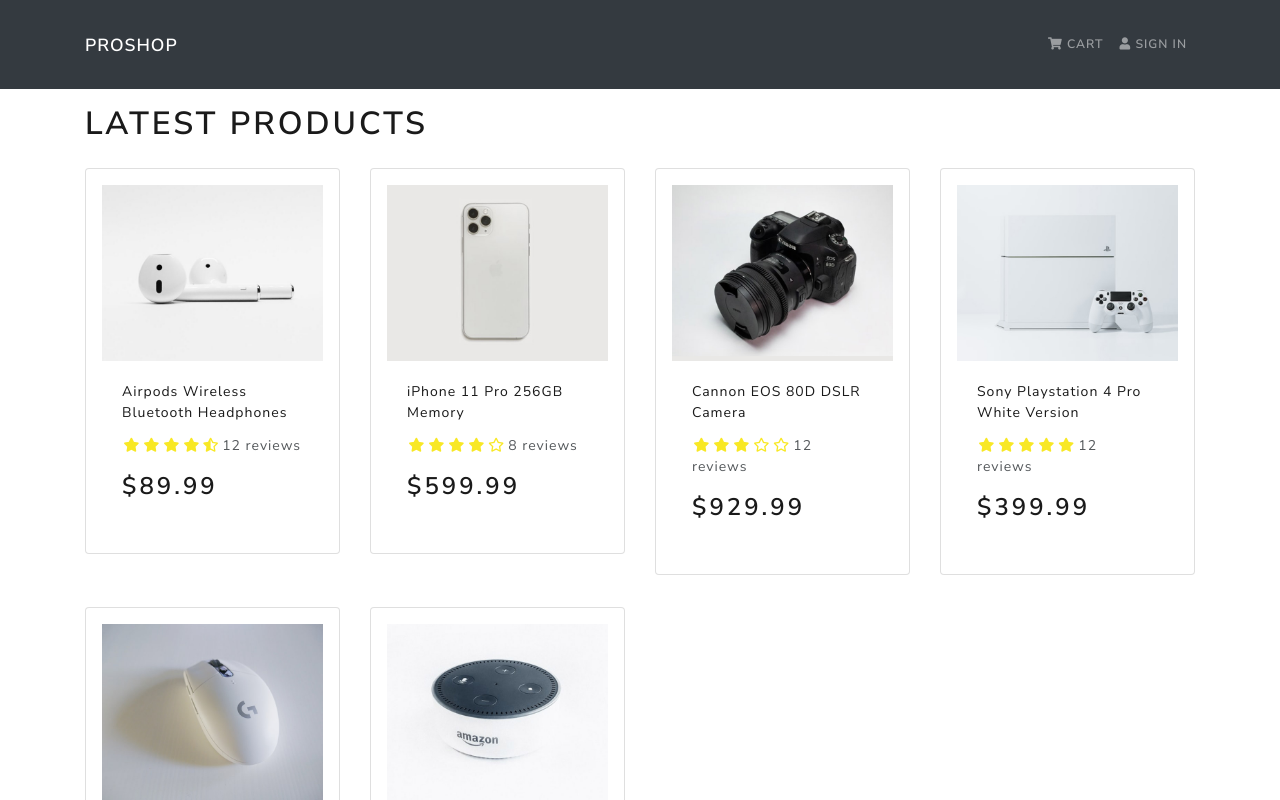
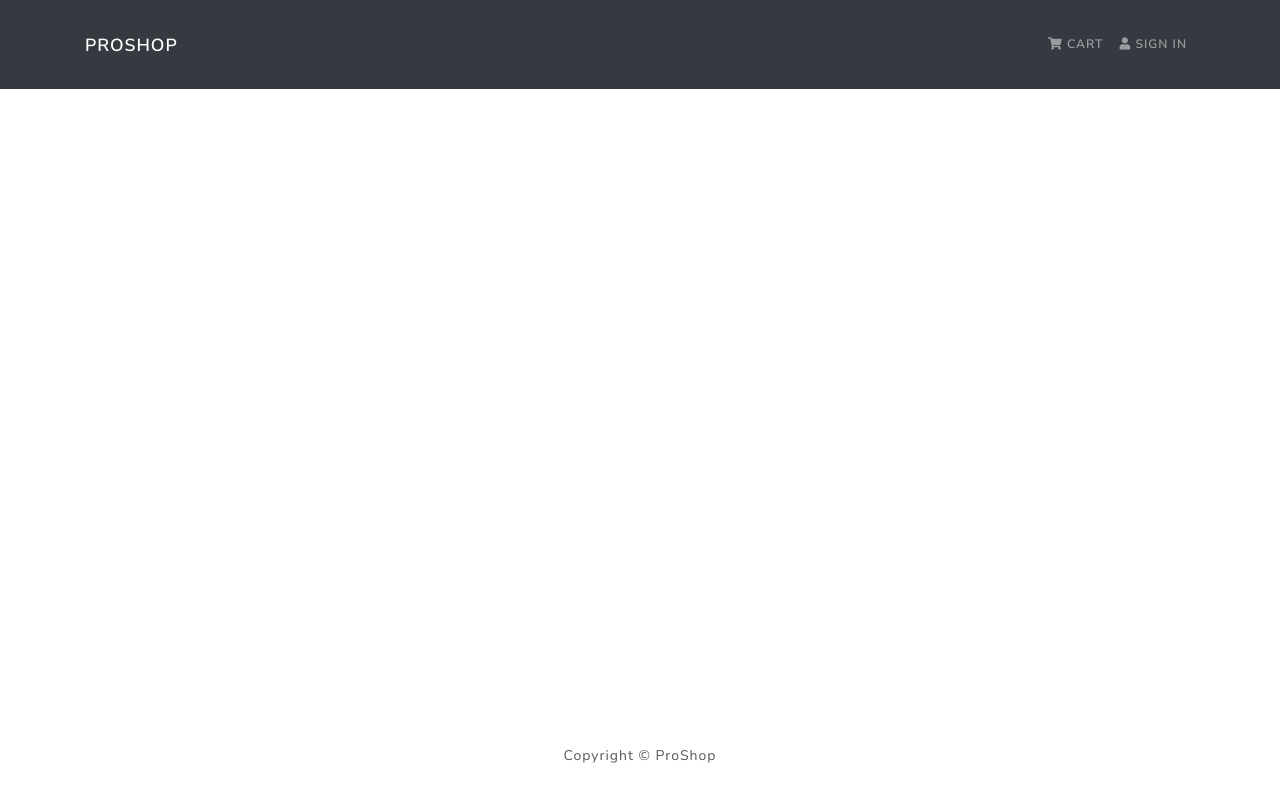
Before and after one commit to zacsolo/MERN_Ecommerce, a React (Create React App) app in the folder frontend/: page /login in a window 1280 px wide. Shown: the top 800 px of the page. Built offline with nearby package versions, Linux system fonts and the light colour scheme.

Commit message:
React Router

```diff
--- a/frontend/package.json
+++ b/frontend/package.json
@@ -9,6 +9,8 @@
     "react": "^16.14.0",
     "react-bootstrap": "^1.3.0",
     "react-dom": "^16.14.0",
+    "react-router-bootstrap": "^0.25.0",
+    "react-router-dom": "^5.2.0",
     "react-scripts": "3.4.3"
   },
   "scripts": {
--- a/frontend/src/App.js
+++ b/frontend/src/App.js
@@ -3,18 +3,18 @@
 import Header from './components/Header';
 import Footer from './components/Footer';
 import HomeScreen from './screens/HomeScreen';
-
+import { BrowserRouter as Router, Route } from 'react-router-dom';
 const App = () => {
   return (
-    <>
+    <Router>
       <Header />
       <main className='py-3'>
         <Container>
-          <HomeScreen />
+          <Route path='/' exact component={HomeScreen} />
         </Container>
       </main>
       <Footer />
-    </>
+    </Router>
   );
 };
 
```
Also changed, not shown: 1 other file (tests, documents, lock files or other folders).
